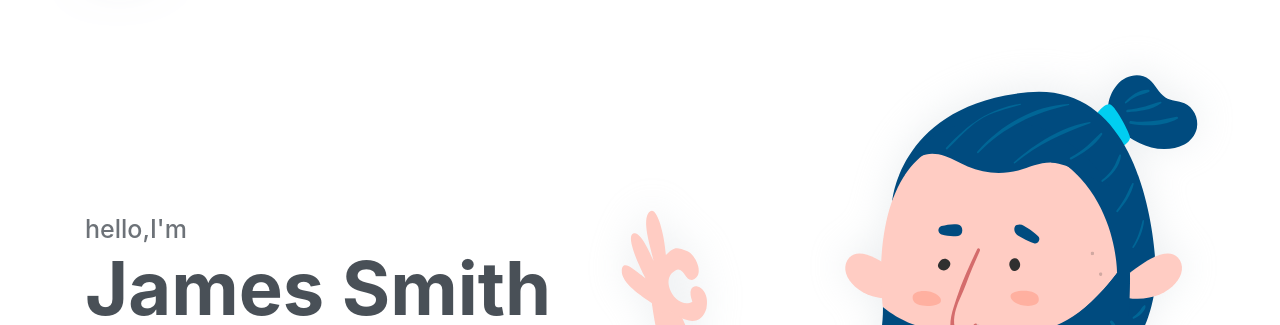
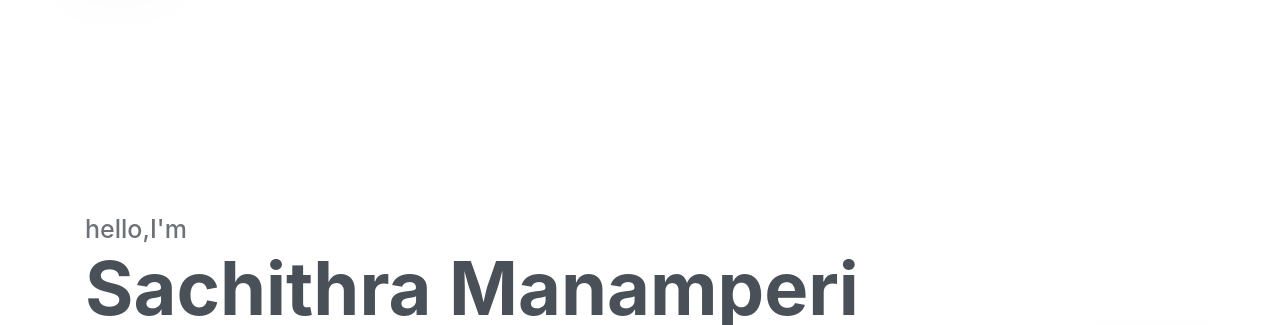
Before and after one commit to SachPrecious/SachPrecious.github.io, a plain HTML site: page index.html in a window 1280 px wide. Shown: the part 80-405 px from the top of the page. Drawn offline with Linux system fonts and the light colour scheme.

```diff
--- a/index.html
+++ b/index.html
@@ -60,7 +60,7 @@
         <div class="container">
             <div class="infos">
                 <h6 class="subtitle">hello,I'm</h6>
-                <h6 class="title">James Smith</h6>
+                <h6 class="title">Sachithra Manamperi</h6>
                 <p>UI/UX Designer</p>
 
                 <div class="buttons pt-3">
```
